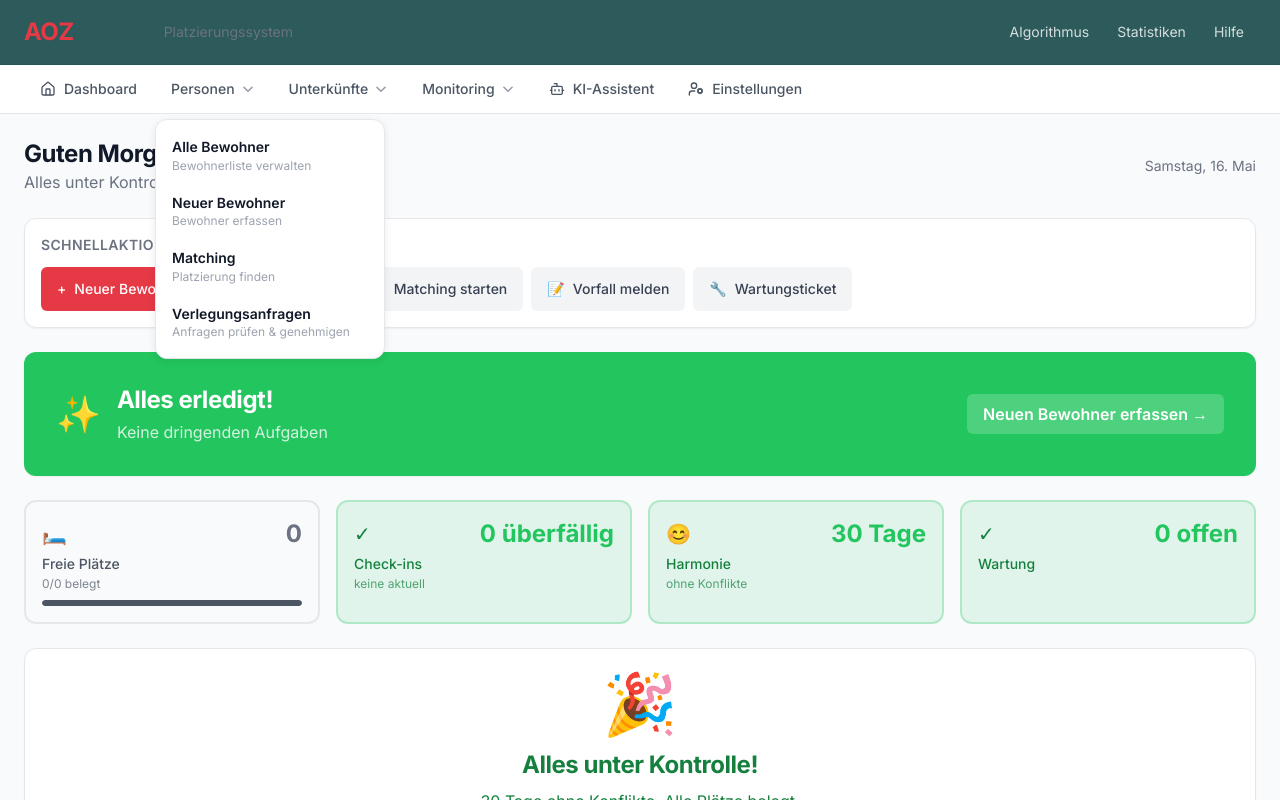
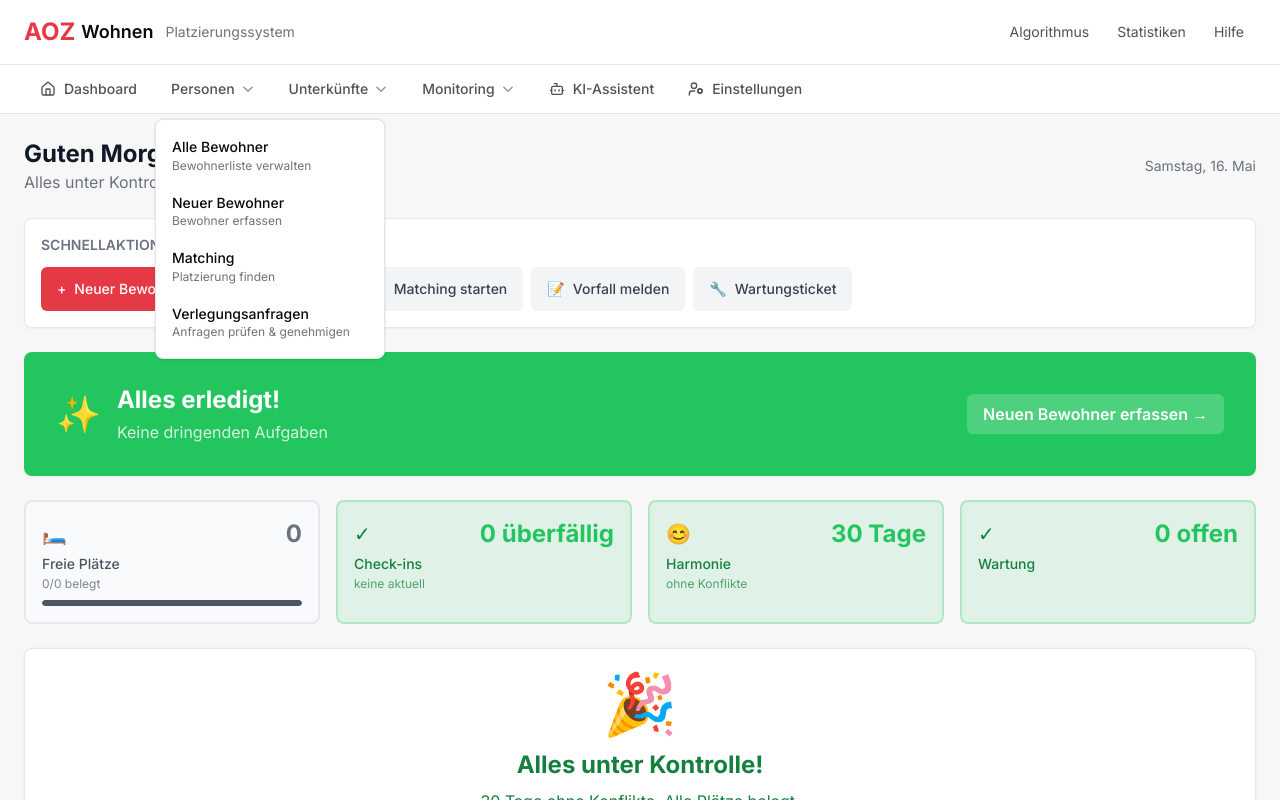
Before and after one commit to bitbaum/aoz-housing, a Next.js app: page / in a window 1280 px wide. Both pictures are taken after a click on the button "Personen". Shown: the top 800 px of the page. Built offline with nearby package versions, Linux system fonts and the light colour scheme; no server answers; the database is empty.

Commit message:
Tighten design system styling

```diff
--- a/src/app/(admin)/layout.tsx
+++ b/src/app/(admin)/layout.tsx
@@ -26,8 +26,8 @@ export default async function AdminLayout({
 
   return (
     <>
-      {/* Top Header Bar - AOZ Branding */}
-      <header className="hidden md:flex items-center bg-aoz-secondary text-white border-b border-aoz-secondary-dark/30 z-50">
+      {/* Top Header Bar */}
+      <header className="hidden md:flex items-center bg-white text-neutral-950 border-b border-neutral-200 z-50">
         <div className="max-w-screen-2xl mx-auto px-6 py-2.5 w-full">
           <div className="flex items-center justify-between">
             <div className="flex items-center gap-4">
@@ -55,7 +55,7 @@ export default async function AdminLayout({
       </header>
 
       {/* Megamenu Navigation */}
-      <nav className="hidden md:block bg-white border-b border-gray-200 sticky top-0 z-40">
+      <nav className="hidden md:block bg-white/95 backdrop-blur border-b border-neutral-200 sticky top-0 z-40">
         <div className="max-w-screen-2xl mx-auto px-6">
           <div className="flex items-center gap-0.5">
             {MEGAMENU_GROUPS.map((group) =>
@@ -80,18 +80,18 @@ export default async function AdminLayout({
           </div>
 
           {/* Footer */}
-          <footer className="bg-white/60 border-t border-gray-100 px-6 py-4 mt-auto">
+          <footer className="bg-white border-t border-neutral-200 px-6 py-4 mt-auto">
             <div className="flex flex-col md:flex-row items-center justify-between gap-3 text-sm">
-              <div className="flex items-center gap-3 text-gray-400">
+              <div className="flex items-center gap-3 text-neutral-500">
                 <Logo size="sm" />
-                <span className="text-gray-300">|</span>
+                <span className="text-neutral-300">|</span>
                 <span>{APP_LABELS.metaDescription}</span>
               </div>
-              <div className="flex items-center gap-4 text-gray-400">
-                <Link href="/algorithm" className="hover:text-aoz-primary transition-colors">
+              <div className="flex items-center gap-4 text-neutral-500">
+                <Link href="/algorithm" className="hover:text-neutral-950 transition-colors">
                   {APP_LABELS.algorithm}
                 </Link>
-                <Link href="/portal/help" className="hover:text-aoz-primary transition-colors">
+                <Link href="/portal/help" className="hover:text-neutral-950 transition-colors">
                   {APP_LABELS.help}
                 </Link>
               </div>
@@ -107,7 +107,7 @@ function HeaderLink({ href, children }: { href: string; children: React.ReactNod
   return (
     <Link
       href={href}
-      className="px-3 py-2 text-sm text-white/80 hover:text-white hover:bg-white/10 rounded transition-colors min-h-[44px] inline-flex items-center"
+      className="px-3 py-2 text-sm text-neutral-600 hover:text-neutral-950 hover:bg-neutral-100 rounded-md transition-colors min-h-[44px] inline-flex items-center"
     >
       {children}
     </Link>
@@ -119,7 +119,7 @@ function MegaMenuItem({ href, icon, label }: { href: string; icon: string; label
   return (
     <Link
       href={href}
-      className="flex items-center gap-2 px-4 py-3.5 text-sm font-medium text-gray-600 hover:text-aoz-primary hover:bg-aoz-primary/5 rounded-lg transition-all duration-150"
+      className="flex items-center gap-2 px-4 py-3.5 text-sm font-medium text-neutral-600 hover:text-neutral-950 hover:bg-neutral-100 rounded-md transition-colors duration-150"
     >
       <Icon className="w-4 h-4" />
       {label}
@@ -137,7 +137,7 @@ function MegaMenuDropdown({
   return (
     <div className="relative group">
       <button
-        className="flex items-center gap-1.5 px-4 py-3.5 text-sm font-medium text-gray-600 hover:text-aoz-primary hover:bg-aoz-primary/5 rounded-lg transition-all duration-150"
+        className="flex items-center gap-1.5 px-4 py-3.5 text-sm font-medium text-neutral-600 hover:text-neutral-950 hover:bg-neutral-100 rounded-md transition-colors duration-150"
         aria-haspopup="true"
       >
         {label}
@@ -146,15 +146,15 @@ function MegaMenuDropdown({
         </svg>
       </button>
       <div className="absolute left-0 top-full pt-1.5 opacity-0 invisible group-hover:opacity-100 group-hover:visible group-focus-within:opacity-100 group-focus-within:visible transition-all duration-150 z-50">
-        <div className="bg-white rounded-xl shadow-card-hover border border-gray-200 py-2 min-w-[230px]">
+        <div className="bg-white rounded-lg shadow-card-hover border border-neutral-200 py-2 min-w-[230px]">
           {items.map((item) => (
             <Link
               key={item.href}
               href={item.href}
-              className="block px-4 py-2.5 hover:bg-gray-50 transition-colors min-h-[44px] flex flex-col justify-center"
+              className="block px-4 py-2.5 hover:bg-neutral-50 transition-colors min-h-[44px] flex flex-col justify-center"
             >
-              <div className="font-semibold text-gray-900 text-sm leading-tight">{item.label}</div>
-              <div className="text-xs text-gray-400 mt-0.5">{item.desc}</div>
+              <div className="font-medium text-neutral-950 text-sm leading-tight">{item.label}</div>
+              <div className="text-xs text-neutral-500 mt-0.5">{item.desc}</div>
             </Link>
           ))}
         </div>
--- a/src/app/globals.css
+++ b/src/app/globals.css
@@ -4,25 +4,31 @@
 
 @layer base {
   h1, h2, h3, h4 {
-    letter-spacing: -0.02em;
+    letter-spacing: 0;
   }
 }
 
 :root {
-  --foreground: #0f172a;
-  --background: #F5F5F7;
+  --foreground: #111111;
+  --muted-foreground: #666666;
+  --background: #f7f7f8;
+  --surface: #ffffff;
+  --surface-subtle: #fafafa;
+  --border: #e5e5e5;
+  --border-strong: #d4d4d4;
+  --focus-ring: 230 57 70;
 
   /* AOZ brand — RGB channels for Tailwind opacity modifier support */
   --color-aoz-primary:        230 57 70;
-  --color-aoz-primary-light:  239 90 103;
-  --color-aoz-primary-dark:   198 45 58;
-  --color-aoz-secondary:      45 90 90;
-  --color-aoz-secondary-light:61 122 122;
-  --color-aoz-secondary-dark: 29 74 74;
-  --color-aoz-accent:         212 237 218;
-  --color-aoz-accent-light:   232 245 233;
-  --color-aoz-accent-dark:    184 223 194;
-  --color-aoz-background:     248 250 252;
+  --color-aoz-primary-light:  236 80 92;
+  --color-aoz-primary-dark:   186 34 46;
+  --color-aoz-secondary:      25 82 82;
+  --color-aoz-secondary-light:45 112 112;
+  --color-aoz-secondary-dark: 17 55 55;
+  --color-aoz-accent:         235 244 243;
+  --color-aoz-accent-light:   245 249 249;
+  --color-aoz-accent-dark:    198 222 220;
+  --color-aoz-background:     247 247 248;
   --color-aoz-surface:        255 255 255;
 
   /* Compatibility score colors */
@@ -58,13 +64,32 @@
   --color-status-info-text:    29 78 216;    /* blue-700   */
 
   /* Shadows */
-  --shadow-card:      0 1px 2px rgb(0 0 0 / 0.04);
-  --shadow-card-hover:0 2px 8px rgb(0 0 0 / 0.08);
+  --shadow-card:      0 0 0 1px rgb(0 0 0 / 0.02);
+  --shadow-card-hover:0 1px 3px rgb(0 0 0 / 0.06), 0 0 0 1px rgb(0 0 0 / 0.03);
 }
 
 body {
   color: var(--foreground);
   background: var(--background);
+  text-rendering: optimizeLegibility;
+}
+
+::selection {
+  background: rgb(var(--color-aoz-primary) / 0.16);
+}
+
+.tracking-tighter,
+.tracking-tight,
+.tracking-wide,
+.tracking-wider,
+.tracking-widest {
+  letter-spacing: 0;
+}
+
+.rounded-xl,
+.rounded-2xl,
+.rounded-3xl {
+  border-radius: 0.5rem;
 }
 
 /* Score indicator styles (5-tier: 80+, 60+, 40+, 20+, 0+) */
@@ -77,56 +102,56 @@ body {
 .score-moderate { @apply bg-score-medium text-gray-900; }
 .score-poor { @apply bg-score-critical text-white; }
 
-/* Card styles — refined for elevated surfaces */
+/* Surface styles */
 .card {
-  @apply bg-white rounded-xl shadow-card border border-gray-200 p-4 sm:p-6;
+  @apply bg-white rounded-lg shadow-card border border-neutral-200 p-4 sm:p-6;
 }
 
 .card-hover {
-  @apply card hover:shadow-card-hover hover:border-gray-300 transition-all duration-150 cursor-pointer;
+  @apply card hover:shadow-card-hover hover:border-neutral-300 transition-all duration-150 cursor-pointer;
 }
 
 /* Icon container */
 .icon-container {
-  @apply w-10 h-10 rounded-full bg-aoz-accent flex items-center justify-center;
+  @apply w-10 h-10 rounded-md bg-neutral-100 text-neutral-700 ring-1 ring-neutral-200 flex items-center justify-center;
 }
 
 .icon-container-sm {
-  @apply w-8 h-8 rounded-full bg-aoz-accent flex items-center justify-center;
+  @apply w-8 h-8 rounded-md bg-neutral-100 text-neutral-700 ring-1 ring-neutral-200 flex items-center justify-center;
 }
 
 .icon-container-lg {
-  @apply w-12 h-12 rounded-full bg-aoz-accent flex items-center justify-center;
+  @apply w-12 h-12 rounded-md bg-neutral-100 text-neutral-700 ring-1 ring-neutral-200 flex items-center justify-center;
 }
 
 /* Button styles */
 .btn {
-  @apply px-4 py-2.5 rounded-md font-semibold tracking-tight transition-all duration-150 focus:outline-none focus:ring-2 focus:ring-offset-2 min-h-[44px] inline-flex items-center justify-center;
+  @apply px-4 py-2.5 rounded-md text-sm font-medium transition-colors duration-150 focus:outline-none focus:ring-2 focus:ring-offset-2 min-h-[44px] inline-flex items-center justify-center;
 }
 
 .btn-primary {
-  @apply btn bg-aoz-primary text-white hover:bg-aoz-primary-dark active:scale-[.98] focus:ring-aoz-primary/40;
+  @apply btn bg-aoz-primary text-white hover:bg-aoz-primary-dark focus:ring-aoz-primary/35;
 }
 
 .btn-secondary {
-  @apply btn bg-aoz-secondary text-white hover:bg-aoz-secondary-dark active:scale-[.98] focus:ring-aoz-secondary/40;
+  @apply btn bg-neutral-900 text-white hover:bg-neutral-700 focus:ring-neutral-900/30;
 }
 
 .btn-outline {
-  @apply btn border border-aoz-primary/60 text-aoz-primary hover:bg-aoz-accent hover:border-aoz-primary focus:ring-aoz-primary/30;
+  @apply btn border border-neutral-300 bg-white text-neutral-900 hover:bg-neutral-50 hover:border-neutral-400 focus:ring-aoz-primary/25;
 }
 
 .btn-ghost {
-  @apply btn text-aoz-primary hover:bg-aoz-accent focus:ring-aoz-primary/30;
+  @apply btn text-neutral-700 hover:bg-neutral-100 hover:text-neutral-950 focus:ring-aoz-primary/25;
 }
 
 /* Form styles */
 .input {
-  @apply w-full px-3 py-2.5 border border-gray-200 rounded-md bg-white focus:outline-none focus:ring-2 focus:ring-aoz-primary/25 focus:border-aoz-primary min-h-[44px] transition-shadow duration-150;
+  @apply w-full px-3 py-2.5 border border-neutral-300 rounded-md bg-white text-neutral-950 placeholder:text-neutral-400 focus:outline-none focus:ring-2 focus:ring-aoz-primary/20 focus:border-neutral-950 min-h-[44px] transition-shadow duration-150;
 }
 
 .label {
-  @apply block text-sm font-medium text-gray-700 mb-1.5;
+  @apply block text-sm font-medium text-neutral-700 mb-1.5;
 }
 
 /* Table styles */
@@ -135,24 +160,24 @@ body {
 }
 
 .table th {
-  @apply px-6 py-3 bg-gray-50/80 text-left text-xs font-semibold text-gray-500 uppercase tracking-wider;
+  @apply px-6 py-3 bg-neutral-50 text-left text-xs font-semibold text-neutral-500 uppercase;
 }
 
 .table td {
-  @apply px-6 py-4 whitespace-nowrap text-sm text-gray-900;
+  @apply px-6 py-4 whitespace-nowrap text-sm text-neutral-900;
 }
 
 /* Status badges */
 .badge {
-  @apply inline-flex items-center px-2.5 py-0.5 rounded-full text-xs font-semibold;
+  @apply inline-flex items-center px-2 py-0.5 rounded-md text-xs font-medium ring-1;
 }
 
-.badge-active  { @apply bg-emerald-50 text-emerald-700 ring-1 ring-emerald-200/60; }
-.badge-success { @apply bg-emerald-50 text-emerald-700 ring-1 ring-emerald-200/60; }
-.badge-pending { @apply bg-amber-50  text-amber-700   ring-1 ring-amber-200/60; }
-.badge-info    { @apply bg-blue-50   text-blue-700    ring-1 ring-blue-200/60; }
-.badge-ended   { @apply bg-gray-50   text-gray-600    ring-1 ring-gray-200/60; }
-.badge-alert   { @apply bg-red-50    text-red-700     ring-1 ring-red-200/60; }
+.badge-active  { @apply bg-white text-emerald-700 ring-emerald-200; }
+.badge-success { @apply bg-white text-emerald-700 ring-emerald-200; }
+.badge-pending { @apply bg-white text-amber-700 ring-amber-200; }
+.badge-info    { @apply bg-white text-blue-700 ring-blue-200; }
+.badge-ended   { @apply bg-white text-neutral-600 ring-neutral-200; }
+.badge-alert   { @apply bg-white text-red-700 ring-red-200; }
 
 /* Popover animations */
 @keyframes fade-in {
--- a/src/components/ui/ConfirmDialog.tsx
+++ b/src/components/ui/ConfirmDialog.tsx
@@ -40,7 +40,7 @@ export function ConfirmDialog({
       {/* Modal */}
       {isOpen && (
         <div className="fixed inset-0 z-50 flex items-center justify-center bg-black/60">
-          <div className="bg-white rounded-xl shadow-card-hover max-w-md w-full mx-4">
+          <div className="bg-white rounded-lg shadow-card-hover border border-neutral-200 max-w-md w-full mx-4">
             {/* Header */}
             <div className="px-6 py-4 border-b border-gray-100">
               <h3 className="text-lg font-semibold text-gray-900">{title}</h3>
--- a/src/components/ui/ErrorBoundaryUI.tsx
+++ b/src/components/ui/ErrorBoundaryUI.tsx
@@ -18,8 +18,8 @@ export function ErrorBoundaryUI({
 }: ErrorBoundaryUIProps) {
   return (
     <div className="flex items-center justify-center py-16">
-      <div className="max-w-md p-8 bg-white rounded-xl shadow-card text-center">
-        <div className="w-12 h-12 bg-status-error/15 rounded-full flex items-center justify-center mx-auto mb-4">
+      <div className="max-w-md p-8 bg-white rounded-lg shadow-card border border-neutral-200 text-center">
+        <div className="w-12 h-12 bg-white text-status-error-text rounded-md ring-1 ring-status-error/25 flex items-center justify-center mx-auto mb-4">
           <span className="text-status-error-text text-xl">!</span>
         </div>
         <h2 className="text-lg font-semibold text-gray-900 mb-2">
--- a/src/components/ui/ExplainableNumber.tsx
+++ b/src/components/ui/ExplainableNumber.tsx
@@ -92,7 +92,7 @@ export function ExplainableNumber({
           ref={popoverRef}
           role="dialog"
           aria-label={`${EXPLAINABLE_NUMBER_LABELS.explanationFor} ${explanation.label}`}
-          className="absolute z-50 left-1/2 -translate-x-1/2 mt-2 w-80 bg-white rounded-xl shadow-card-hover border border-gray-100 p-4 animate-in fade-in slide-in-from-top-2 duration-200"
+          className="absolute z-50 left-1/2 -translate-x-1/2 mt-2 w-80 bg-white rounded-lg shadow-card-hover border border-neutral-200 p-4 animate-in fade-in slide-in-from-top-2 duration-200"
         >
           {/* Arrow */}
           <div className="absolute -top-2 left-1/2 -translate-x-1/2 w-4 h-4 bg-white border-l border-t border-gray-100 rotate-45" />
--- a/src/components/ui/Logo.tsx
+++ b/src/components/ui/Logo.tsx
@@ -22,9 +22,9 @@ function LogoMark({ size = 'md', showTagline = false, className = '' }: Omit<Log
   return (
     <div className={`flex items-center gap-1.5 ${className}`}>
       <span className={`text-aoz-primary font-bold ${s.aoz} tracking-tight`}>AOZ</span>
-      <span className={`text-aoz-secondary font-semibold ${s.label}`}>Wohnen</span>
+      <span className={`text-neutral-950 font-semibold ${s.label}`}>Wohnen</span>
       {showTagline && (
-        <span className={`hidden lg:inline text-gray-500 ml-1.5 ${s.tagline}`}>
+        <span className={`hidden lg:inline text-neutral-500 ml-1.5 ${s.tagline}`}>
           {APP_LABELS.tagline}
         </span>
       )}
--- a/src/components/ui/ScoreExplanation.tsx
+++ b/src/components/ui/ScoreExplanation.tsx
@@ -119,7 +119,7 @@ export function ScoreExplanation({
           ref={popoverRef}
           role="dialog"
           aria-label={`${SCORE_TYPE_LABELS[type]} Erklärung`}
-          className="absolute z-50 left-1/2 -translate-x-1/2 mt-2 w-80 bg-white rounded-xl shadow-card-hover border border-gray-100 p-4 animate-in fade-in slide-in-from-top-2 duration-200"
+          className="absolute z-50 left-1/2 -translate-x-1/2 mt-2 w-80 bg-white rounded-lg shadow-card-hover border border-neutral-200 p-4 animate-in fade-in slide-in-from-top-2 duration-200"
         >
           {/* Arrow */}
           <div className="absolute -top-2 left-1/2 -translate-x-1/2 w-4 h-4 bg-white border-l border-t border-gray-100 rotate-45" />
@@ -231,7 +231,7 @@ export function ScoreExplanationBadge({
 
   return (
     <span
-      className={`inline-flex items-center gap-1 px-2 py-1 rounded-full text-sm font-medium ${SCORE_TOKENS[level].soft} ${className}`}
+      className={`inline-flex items-center gap-1 px-2 py-1 rounded-md text-sm font-medium ${SCORE_TOKENS[level].soft} ${className}`}
       title={tooltipContent}
     >
       {score}%
--- a/src/components/ui/Toast.tsx
+++ b/src/components/ui/Toast.tsx
@@ -44,7 +44,7 @@ export function ToastContainer() {
       {toasts.map(toast => (
         <div
           key={toast.id}
-          className={`px-4 py-3 rounded-xl shadow-card text-sm font-medium animate-slide-up max-w-sm ${
+          className={`px-4 py-3 rounded-lg shadow-card-hover border text-sm font-medium animate-slide-up max-w-sm ${
             toast.type === 'success'
               ? 'bg-status-success text-white'
               : toast.type === 'error'
```
Also changed, not shown: src/components/layout/MobileNav.tsx (+11 -11 lines), src/components/layout/UserMenu.tsx (+10 -10 lines), src/components/ui/ActionMenu.tsx (+5 -5 lines), src/components/ui/Tabs.tsx (+7 -7 lines), 1 other file (tests, documents, lock files or other folders).
